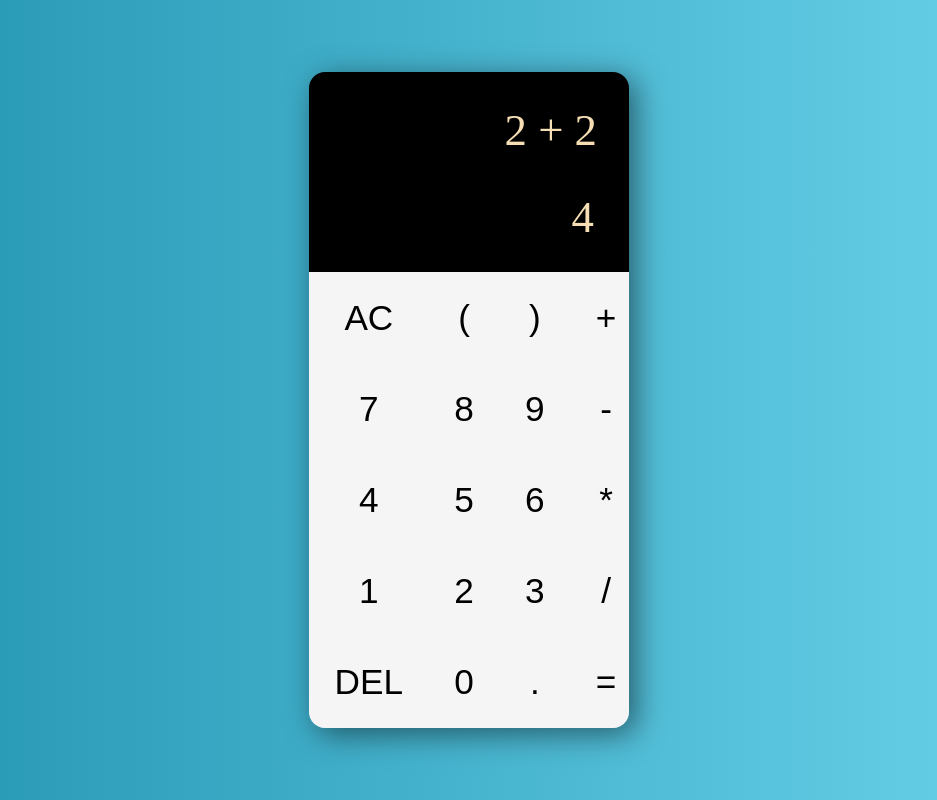
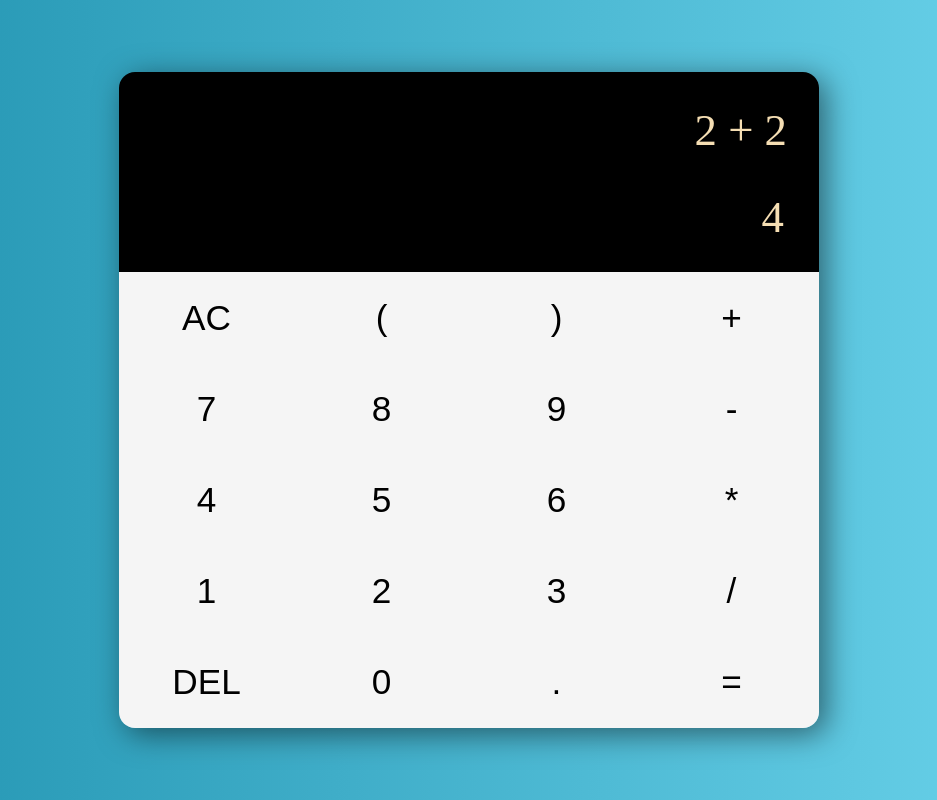
Before and after one commit to dishant-yadav/Calculator, a plain HTML site: page index.html in a window 1280 px wide. Shown: the whole page, without its empty margins (171-1108 px from the left). Drawn offline with Linux system fonts and the light colour scheme.

Commit message:
made changes to the stylesheet

```diff
--- a/style.css
+++ b/style.css
@@ -13,18 +13,19 @@ body {
 }
 
 .calculator {
-  width: 25%;
+  width: 92%;
+  max-width: 700px;
   border-radius: 1rem;
   overflow: hidden;
   color: wheat;
   text-align: right;
   box-shadow: 7px 6px 30px rgba(0, 0, 0, 0.5);
-
 }
 
 .display {
   width: 100%;
   height: 25vh;
+  min-height: 190px;
   background-color: black;
   color: wheat;
 }
@@ -42,7 +43,7 @@ button {
   transition: all 0.3s ease-in-out;
 }
 
-button:hover{
+button:hover {
   font-weight: bold;
   transition: all 0.3s ease-in-out;
 }
@@ -58,21 +59,20 @@ button:hover{
   padding: 2.2rem;
 }
 
-
-@keyframes big{
-  0%{
+@keyframes big {
+  0% {
     font-size: 1.8rem;
   }
-  100%{
-    font-size: 3.0rem;
+  100% {
+    font-size: 3rem;
   }
 }
 
 @keyframes small {
-  0%{
+  0% {
     font-size: 2.8rem;
   }
-  100%{
+  100% {
     font-size: 1.8rem;
   }
 }
```
